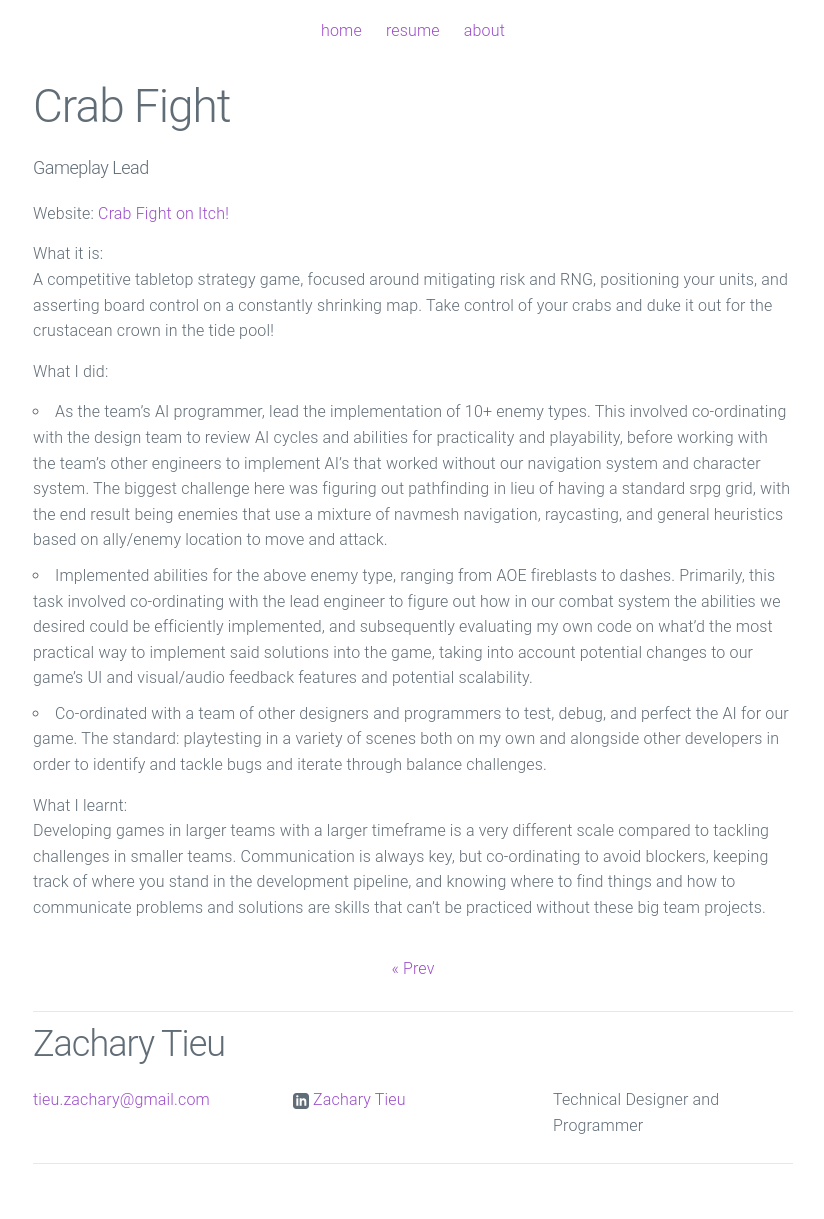
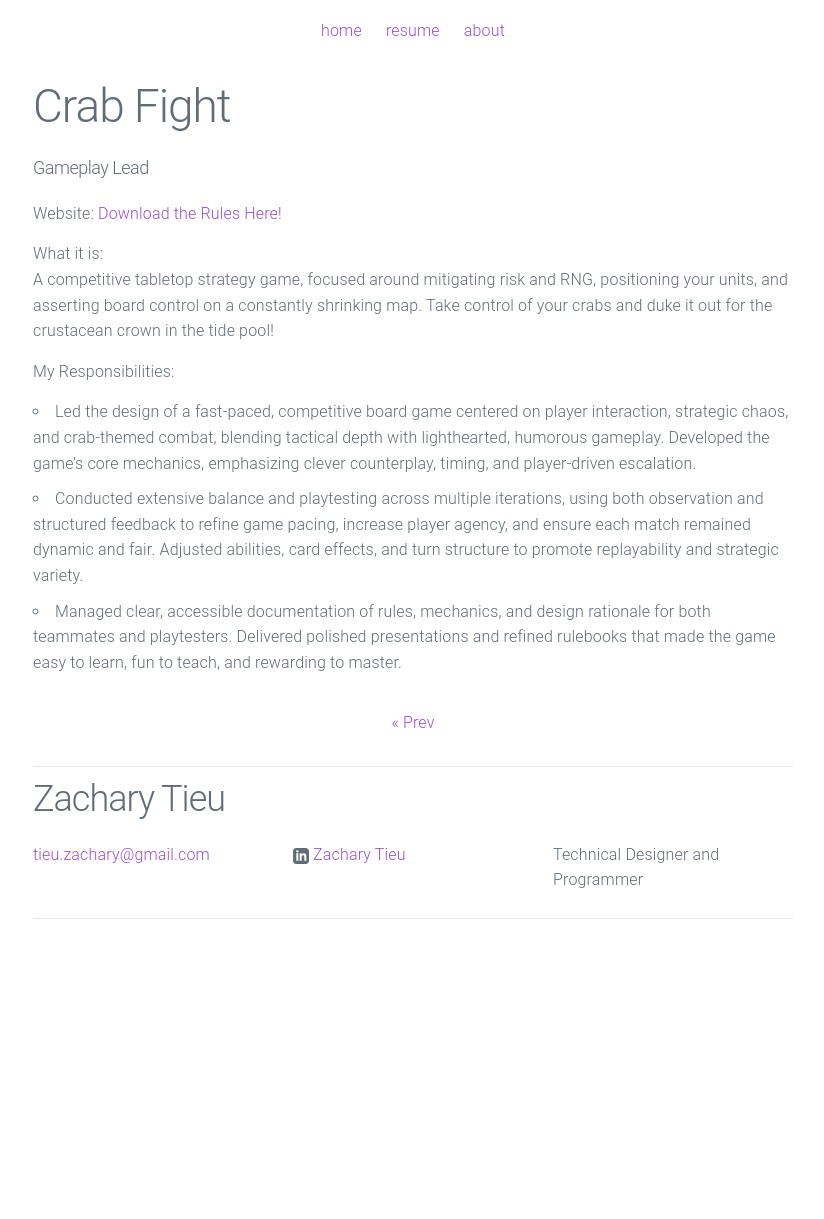
Before and after one commit to ZachTier/ZacharyTieu.github.io, a Jekyll site: the page built from _posts/2023-3-17-Crab Fight.md, in a window 1280 px wide. Shown: the whole page, without its empty margins (227-1051 px from the left). Built offline with Jekyll 4.4.1, drawn with Linux system fonts in a browser that asks for light colours; after the commit the page ends 974 px from its top, so only the background shows below that.

Commit message:
Update 2023-3-17-Crab Fight.md

```diff
--- a/_posts/2023-3-17-Crab Fight.md
+++ b/_posts/2023-3-17-Crab Fight.md
@@ -4,16 +4,13 @@ title:  "Crab Fight"
 summary: "Gameplay Lead"
 preview: assets/crab-fight.jpg
 ---
-Website: [Crab Fight on Itch!](https://zachtier.itch.io/crab-fight)
+Website: [Download the Rules Here!](https://zachtier.itch.io/crab-fight)
 
 
 What it is:\
 A competitive tabletop strategy game, focused around mitigating risk and RNG, positioning your units, and asserting board control on a constantly shrinking map. Take control of your crabs and duke it out for the crustacean crown in the tide pool!
 
-What I did:
-* As the team's AI programmer, lead the implementation of 10+ enemy types. This involved co-ordinating with the design team to review AI cycles and abilities for practicality and playability, before working with the team's other engineers to implement AI's that worked without our navigation system and character system.  The biggest challenge here was figuring out pathfinding in lieu of having a standard srpg grid, with the end result being enemies that use a mixture of navmesh navigation, raycasting, and general heuristics based on ally/enemy location to move and attack.
-* Implemented abilities for the above enemy type, ranging from AOE fireblasts to dashes. Primarily, this task involved co-ordinating with the lead engineer to figure out how in our combat system the abilities we desired could be efficiently implemented, and subsequently evaluating my own code on what'd the most practical way to implement said solutions into the game, taking into account potential changes to our game's UI and visual/audio feedback features and potential scalability.
-* Co-ordinated with a team of other designers and programmers to test, debug, and perfect the AI for our game. The standard: playtesting in a variety of scenes both on my own and alongside other developers in order to identify and tackle bugs and iterate through balance challenges.
-
-What I learnt:\
-Developing games in larger teams with a larger timeframe is a very different scale compared to tackling challenges in smaller teams. Communication is always key, but co-ordinating to avoid blockers, keeping track of where you stand in the development pipeline, and knowing where to find things and how to communicate problems and solutions are skills that can't be practiced without these big team projects.
+My Responsibilities:
+* Led the design of a fast-paced, competitive board game centered on player interaction, strategic chaos, and crab-themed combat, blending tactical depth with lighthearted, humorous gameplay. Developed the game's core mechanics, emphasizing clever counterplay, timing, and player-driven escalation.
+* Conducted extensive balance and playtesting across multiple iterations, using both observation and structured feedback to refine game pacing, increase player agency, and ensure each match remained dynamic and fair. Adjusted abilities, card effects, and turn structure to promote replayability and strategic variety.
+* Managed clear, accessible documentation of rules, mechanics, and design rationale for both teammates and playtesters. Delivered polished presentations and refined rulebooks that made the game easy to learn, fun to teach, and rewarding to master.
```
